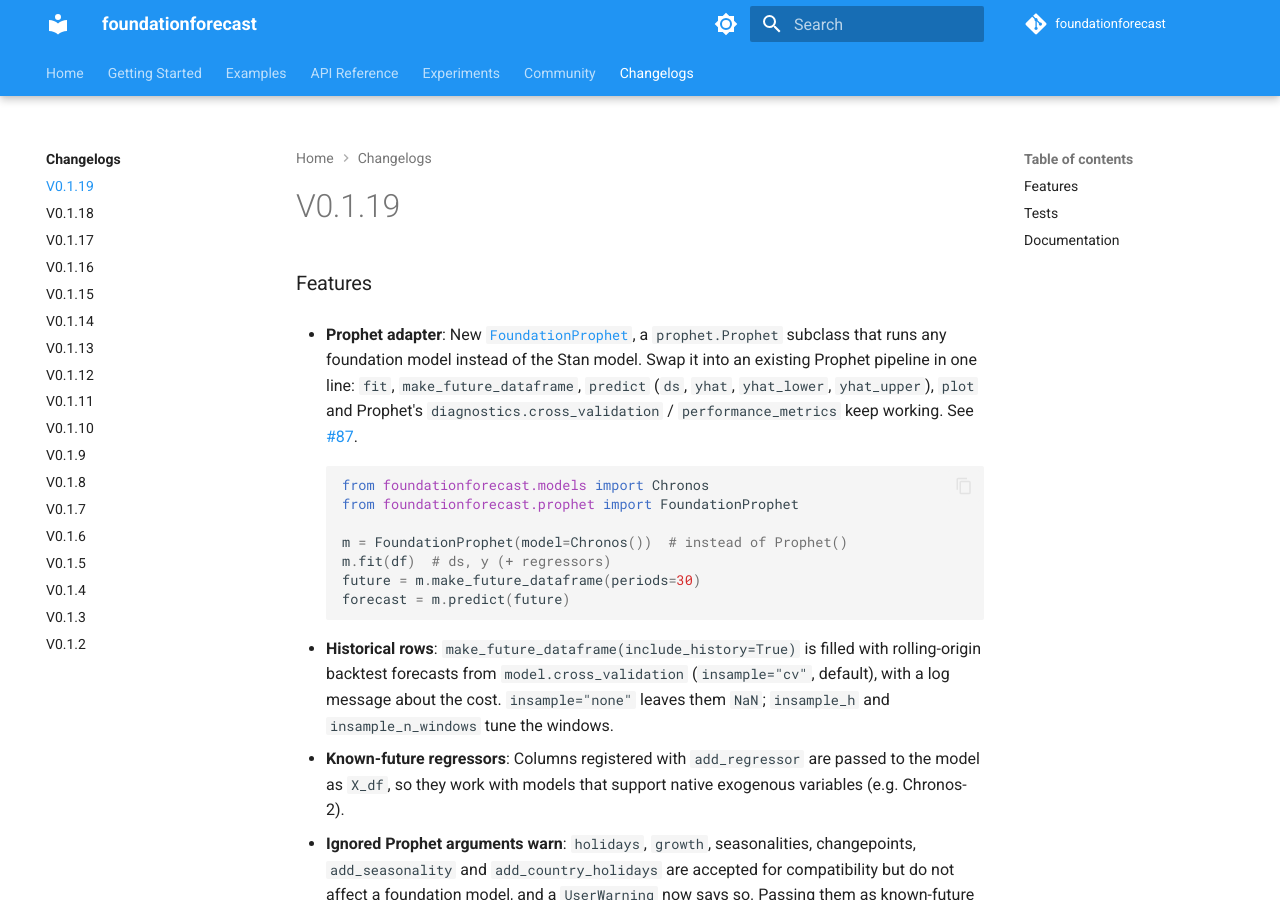
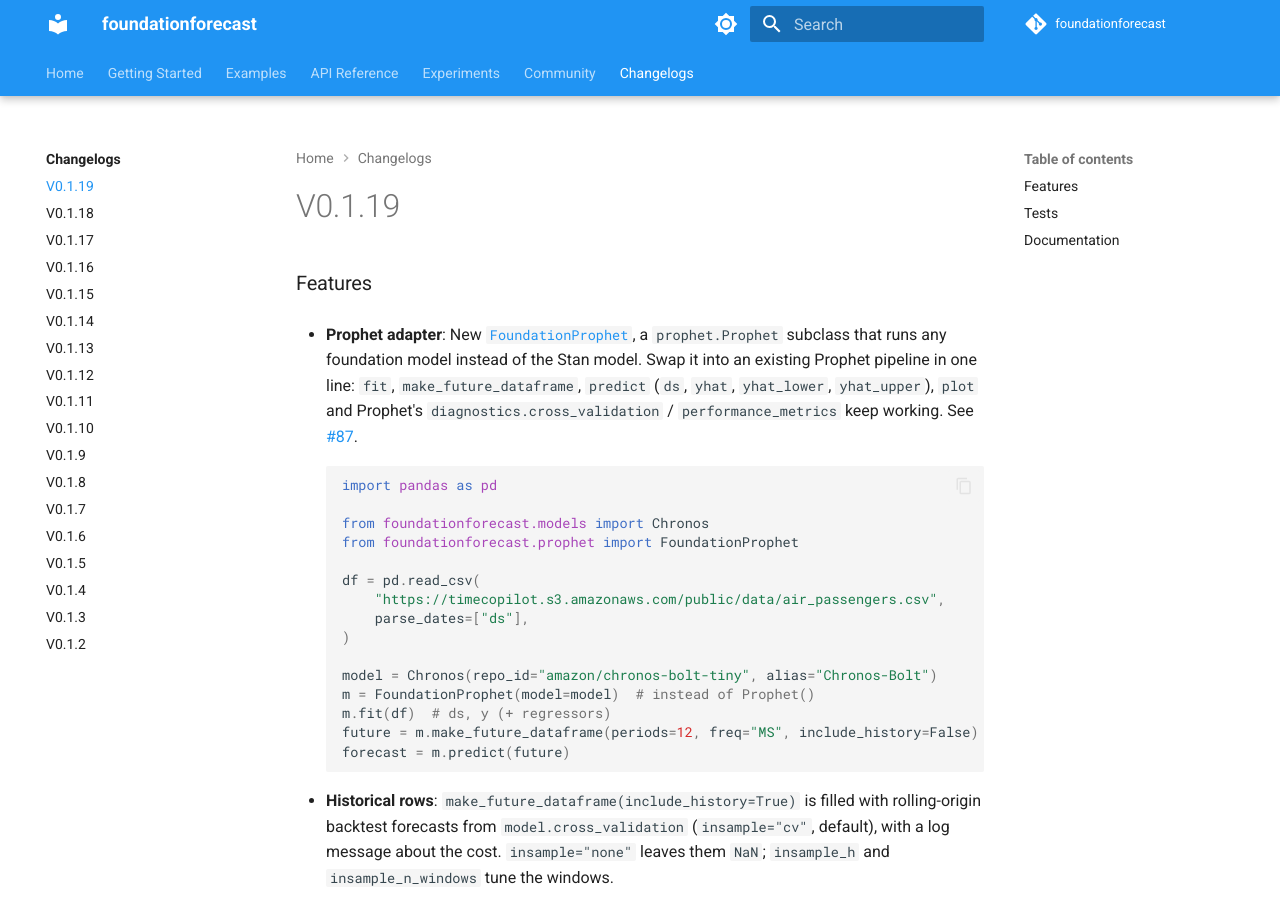
Before and after one commit to TimeCopilot/foundationforecast, an MkDocs documentation site: the page built from docs/changelogs/v0.1.19.md, in a window 1280 px wide and 900 px high. Built offline with MkDocs 1.6.1 and Material for MkDocs 9.7.7, drawn with Linux system fonts in a browser that asks for light colours; comment, search, counter and statistics services are not loaded.

Commit message:
docs(changelog): make v0.1.19 example self-contained
Co-authored-by: Cursor <cursoragent@cursor.com>

````diff
--- a/docs/changelogs/v0.1.19.md
+++ b/docs/changelogs/v0.1.19.md
@@ -3,12 +3,20 @@
 * **Prophet adapter**: New [`FoundationProphet`](https://docs.timecopilot.dev/foundationforecast/api/prophet/#foundationforecast.prophet.FoundationProphet), a `prophet.Prophet` subclass that runs any foundation model instead of the Stan model. Swap it into an existing Prophet pipeline in one line: `fit`, `make_future_dataframe`, `predict` (`ds`, `yhat`, `yhat_lower`, `yhat_upper`), `plot` and Prophet's `diagnostics.cross_validation` / `performance_metrics` keep working. See [#87](https://github.com/TimeCopilot/foundationforecast/pull/87).
 
     ```python
+    import pandas as pd
+
     from foundationforecast.models import Chronos
     from foundationforecast.prophet import FoundationProphet
 
-    m = FoundationProphet(model=Chronos())  # instead of Prophet()
+    df = pd.read_csv(
+        "https://timecopilot.s3.amazonaws.com/public/data/air_passengers.csv",
+        parse_dates=["ds"],
+    )
+
+    model = Chronos(repo_id="amazon/chronos-bolt-tiny", alias="Chronos-Bolt")
+    m = FoundationProphet(model=model)  # instead of Prophet()
     m.fit(df)  # ds, y (+ regressors)
-    future = m.make_future_dataframe(periods=30)
+    future = m.make_future_dataframe(periods=12, freq="MS", include_history=False)
     forecast = m.predict(future)
     ```
 
````
